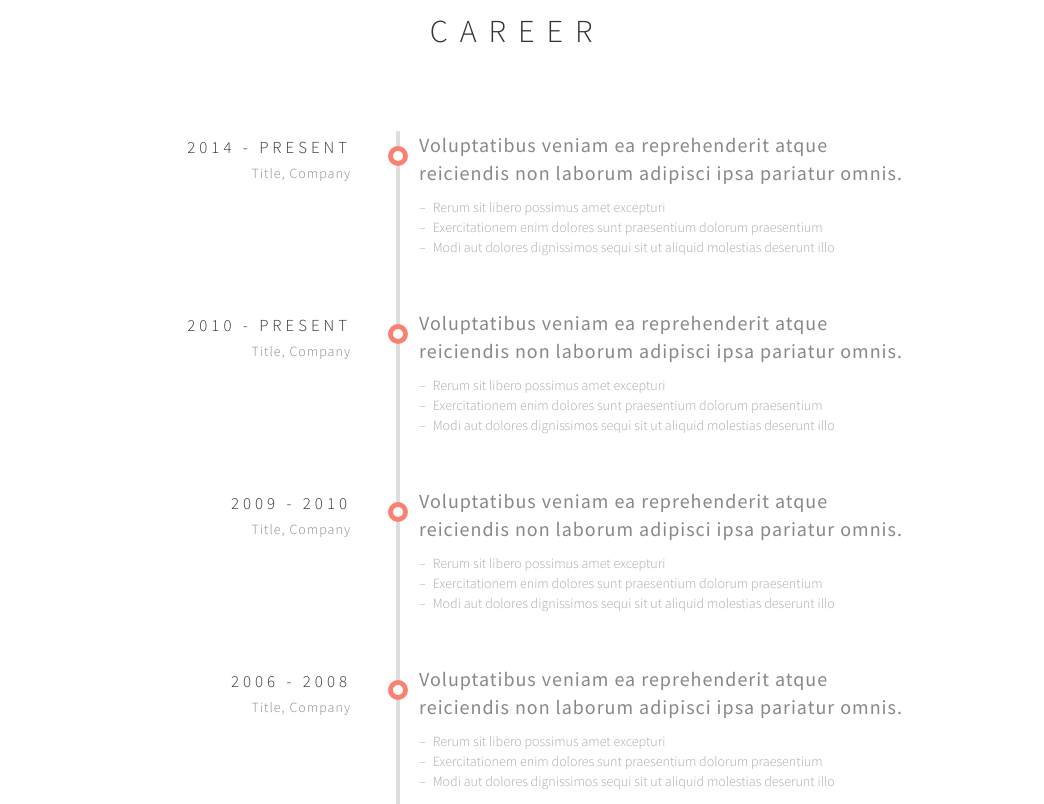
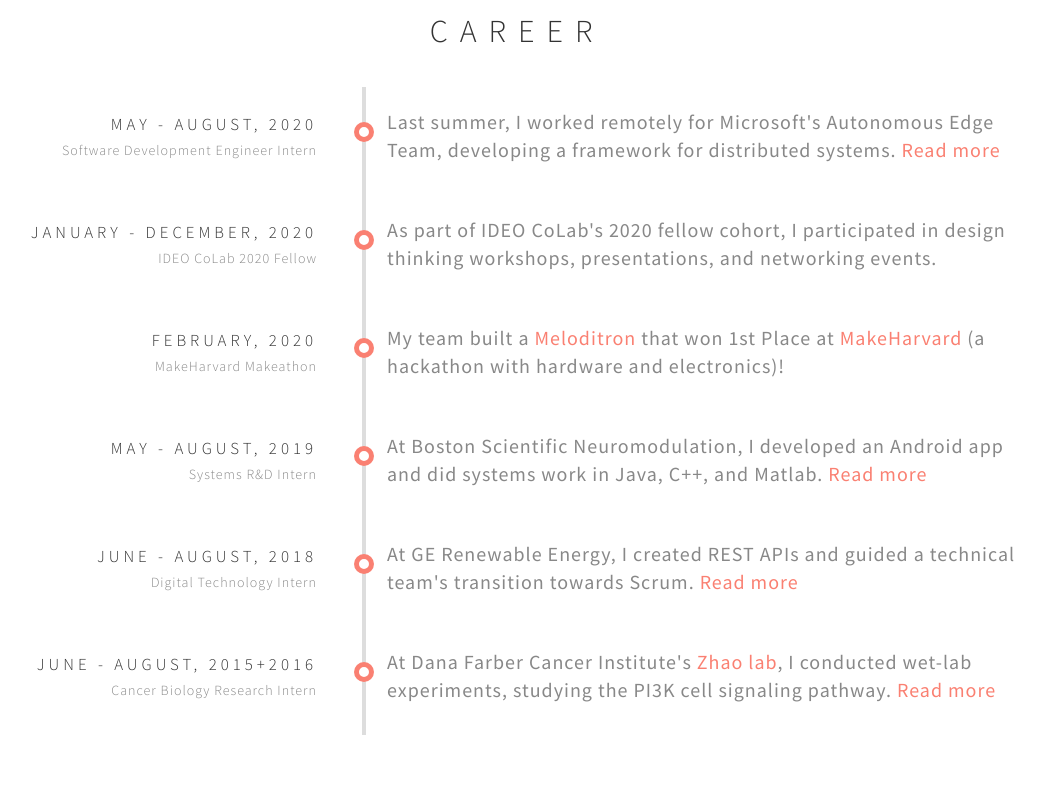
Before and after one commit to epan547/epan547.github.io, a plain HTML site: page index.html in a window 1280 px wide. Shown: the part 1380-2184 px from the top of the page, without its empty margins (123-1167 px from the left). Drawn offline with Linux system fonts and the light colour scheme.

Commit message:
Fleshed out career timeline, adwrote js for -read more- functionality

```diff
--- a/css/style.css
+++ b/css/style.css
@@ -480,21 +480,20 @@
 
 .timeline-box {
   display: flex;
-  align-items: center;
+  /*align-items: center;*/
   justify-content: center;
-  min-height: 100vh;
+  /*min-height: 100vh;*/
   width: 100vw;
-  margin: 0;
-  padding: 1em;
+  margin: 0em;
+  padding: 0em;
   box-sizing: border-box;
 }
 .timeline-box * {
   box-sizing: border-box;
 }
-
 .timeline {
   width: 100%;
-  max-width: 800px;
+  max-width: 1000px;
   position: relative;
 }
 .timeline:before {
@@ -519,7 +518,7 @@
 }
 .entry .title {
   margin-bottom: .5em;
-  margin-top: .5em;
+  margin-top: 2em;
   float: left;
   width: 33%;
   padding-right: 30px;
@@ -543,11 +542,12 @@
   font-size: 120%;
 }
 .entry .title p {
-  margin: 0;
+  margin: .5em 0 0 0;
   font-size: 100%;
+  line-height: 1.5em;
 }
 .entry .body {
-  margin: 0 0 3em;
+  margin: 1.5em 0 1.5em 0;
   float: right;
   width: 66%;
   padding-left: 30px;
@@ -564,12 +564,23 @@
   color: #aaa;
   padding-left: 0;
   list-style-type: none;
+  font-size: 16px;
 }
 .entry .body ul li:before {
   content: "–";
   margin-right: .5em;
 }
-
+.readMore:hover {
+  color: #000;
+}
+.extraContent{
+  display: none;
+  font-weight: 300;
+  font-size: 18px !important;
+}
+.show {
+  display: inline !important;
+}
 
 /*---------------------------------------
     Galllery section
@@ -657,11 +668,12 @@
 }
 
 .smalltext {
-  font-size: 14px;
+  font-size: 1em;
 }
 
-.boldtext {
-  font-weight: 400;
+.footerbold {
+  /*font-weight: 400;*/
+  font-size: 1.5em;
 }
 
 /*---------------------------------------
--- a/index.html
+++ b/index.html
@@ -72,7 +72,7 @@
 
 				<div class="col-md-offset-1 col-md-10 col-sm-12 wow fadeInUp" data-wow-delay="0.3s">
 					<h1 class="wow fadeInUp" data-wow-delay="0.6s">Emma Pan</h1>
-					<p class="wow fadeInUp" data-wow-delay="0.9s">Engineer, designer, and artist passionate about infusing care and  inclusivity into today's systems.</p><br>
+					<p class="wow fadeInUp" data-wow-delay="0.9s">Engineer, designer, and artist passionate about infusing care and  inclusivity into today's socio-technical systems.</p><br>
 					<div id="homebutton">
 						<a href="#about" class="btn btn-success btn-lg wow fadeInUp" data-wow-delay="1.5s"><span>Learn more</span></a>
 					</div>
@@ -108,60 +108,62 @@
 		</div>
 		<div class="timeline-box wow fadeInUp" data-wow-delay="0.5s">
 			<div class="timeline">
-			  <div class="entry">
+			  <div id="first" class="entry wow fadeInUp" data-wow-delay="0.5s">
 			    <div class="title">
-			      <h3>2014 - Present</h3>
-			      <p>Title, Company</p>
+			      <h3>May - August, 2020</h3>
+			      <p>Software Development Engineer Intern</p>
 			    </div>
 			    <div class="body">
-			      <p>Voluptatibus veniam ea reprehenderit atque reiciendis non laborum adipisci ipsa pariatur omnis.</p>
-			      <ul>
-			        <li>Rerum sit libero possimus amet excepturi</li>
-			        <li>Exercitationem enim dolores sunt praesentium dolorum praesentium</li>
-			        <li>Modi aut dolores dignissimos sequi sit ut aliquid molestias deserunt illo</li>
-			      </ul>
+					<p>Last summer, I worked remotely for Microsoft's Autonomous Edge Team, developing a framework for distributed systems. <a class="readMore" data-target="microsoft" onclick="showMoreText()">Read more</a></p>
+					<p class="extraContent" id="microsoft">I primarily worked on developing a command-line interface and React Web UI for visualizing distributed system data and interacting with product APIs. After finishing my main project, I experimented with solutions for dynamically serializing and deserializing Protobuf messages at runtime in Python and Javascript. Throughout the internship, I collaborated across different time zones, and organized shared resources and events among interns and new hires to promote sense of community.</p>
 			    </div>
 			  </div>
-			  <div class="entry">
+			  <div class="entry wow fadeInUp" data-wow-delay="0.5s">
 			    <div class="title">
-			      <h3>2010 - Present</h3>
-			      <p>Title, Company</p>
+			      <h3>January - December, 2020</h3>
+			      <p>IDEO CoLab 2020 Fellow</p>
 			    </div>
 			    <div class="body">
-			      <p>Voluptatibus veniam ea reprehenderit atque reiciendis non laborum adipisci ipsa pariatur omnis.</p>
-			      <ul>
-			        <li>Rerum sit libero possimus amet excepturi</li>
-			        <li>Exercitationem enim dolores sunt praesentium dolorum praesentium</li>
-			        <li>Modi aut dolores dignissimos sequi sit ut aliquid molestias deserunt illo</li>
-			      </ul>
+					<p>As part of IDEO CoLab's 2020 fellow cohort, I participated in design thinking workshops, presentations, and networking events.</p>
 			    </div>
 			  </div>
-			  <div class="entry">
+			  <div class="entry wow fadeInUp" data-wow-delay="0.5s">
 			    <div class="title">
-			      <h3>2009 - 2010</h3>
-			      <p>Title, Company</p>
+			      <h3>February, 2020</h3>
+			      <p>MakeHarvard Makeathon</p>
 			    </div>
 			    <div class="body">
-			      <p>Voluptatibus veniam ea reprehenderit atque reiciendis non laborum adipisci ipsa pariatur omnis.</p>
-			      <ul>
-			        <li>Rerum sit libero possimus amet excepturi</li>
-			        <li>Exercitationem enim dolores sunt praesentium dolorum praesentium</li>
-			        <li>Modi aut dolores dignissimos sequi sit ut aliquid molestias deserunt illo</li>
-			      </ul>
+					<p>My team built a <a href="https://devpost.com/software/the-melodicon">Meloditron</a> that won 1st Place at <a href="https://www.makeharvard.io">MakeHarvard</a> (a hackathon with hardware and electronics)!</p>
 			    </div>
 			  </div>
-			  <div class="entry">
+			  <div class="entry wow fadeInUp" data-wow-delay="0.5s">
 			    <div class="title">
-			      <h3>2006 - 2008</h3>
-			      <p>Title, Company</p>
+			      <h3>May - August, 2019</h3>
+			      <p>Systems R&D Intern</p>
 			    </div>
 			    <div class="body">
-			      <p>Voluptatibus veniam ea reprehenderit atque reiciendis non laborum adipisci ipsa pariatur omnis.</p>
-			      <ul>
-			        <li>Rerum sit libero possimus amet excepturi</li>
-			        <li>Exercitationem enim dolores sunt praesentium dolorum praesentium</li>
-			        <li>Modi aut dolores dignissimos sequi sit ut aliquid molestias deserunt illo</li>
-			      </ul>
+					<p>At Boston Scientific Neuromodulation, I developed an Android app and did systems work in Java, C++, and Matlab. <a class="readMore" data-target="bosci" onclick="showMoreText()">Read more</a></p>
+					<p class="extraContent" id="bosci">As a systems R&D engineer, I worked closely with the algorithm code that computes electric potential fields for Boston Scientific's Spinal Cord Stimulator devices. Throughout the summer, I collaborated with another intern to develop an Android app proof of concept that mimicked the functionality of a medical device, then presented this project to various department directors and project stakeholders. During this internship, I also came up with a patent idea with my mentor, added production code to a library, and created a process for porting code from Matlab to Java, using C++ and JNI.</p>
+			    </div>
+			  </div>
+			  <div class="entry wow fadeInUp" data-wow-delay="0.5s">
+			    <div class="title">
+			      <h3>June - August, 2018</h3>
+			      <p>Digital Technology Intern</p>
+			    </div>
+			    <div class="body">
+					<p>At GE Renewable Energy, I created REST APIs and guided a technical team's transition towards Scrum. <a class="readMore" data-target="ge" onclick="showMoreText()">Read more</a></p>
+					<p class="extraContent" id="ge">During this internship, I taught myself Java, in order to create a REST APIs to automate a previously manual data transfer process. These APIs ended up saving 3 working hrs/day, 800 hrs /year. I also led a technical team’s transition to working in Scrum, acting as scrum-master, and using agile tools like Rally and Aha! to track progress. Lastly, I designed a front-end proof of concept for a meta data mapping web app using GE’s Predix/Polymer components for the UI.</p>
+			    </div>
+			  </div>
+			  <div class="entry wow fadeInUp" data-wow-delay="0.5s">
+			    <div class="title">
+			      <h3>June - August, 2015+2016</h3>
+			      <p>Cancer Biology Research Intern</p>
+			    </div>
+			    <div class="body">
+					<p>At Dana Farber Cancer Institute's <a href="https://zhaolab.dana-farber.org/">Zhao lab</a>, I conducted wet-lab experiments, studying the PI3K cell signaling pathway. <a class="readMore" data-target="danafarber" onclick="showMoreText()">Read more</a></p>
+					<p class="extraContent" id="danafarber">I spent two summers (2015 and 2016) at Dana Farber, researching the effects of the PI3K cell signaling pathway on cancer biology. I helped my mentors with literature review, developed hypotheses, and learned how to conduct my own wet-lab experiments involving western blots, cell imaging, qPCR, and RNA sequencing.</p>
 			    </div>
 			  </div>
 
@@ -308,8 +310,8 @@
 						<li><a href="mailto:epan549@gmail.com" class="fa fa-envelope wow fadeInDown" data-wow-delay="0.8s"></a></li>
 					</ul>
 
-					<p class="boldtext wow fadeInDown" data-wow-delay="1s">Made with ♡️ by <a href="https://github.com/epan547/epan547.github.io">Emma Pan</a></p>
-					<p class="smalltext wow fadeInDown" data-wow-delay="1s">Gallery Design: <a href="https://templatemo.com" title="free css templates" target="_blank">Templatemo</a> | Animations: <a href="https://animate.style">Animate.css</a> | Timeline Design: <a href="https://freefrontend.com/css-timelines/">Kelsey Santangelo</a></p>
+					<p class="footerbold wow fadeInDown" data-wow-delay="1s">Made with ♡️ by Emma Pan | Gallery Design: <a href="https://templatemo.com" title="free css templates" target="_blank">Templatemo</a> | Animations: <a href="https://animate.style">Animate.css</a> | Timeline Design: <a href="https://freefrontend.com/css-timelines/">Kelsey Santangelo</a></a></p>
+					<p class="smalltext wow fadeInDown" data-wow-delay="1s"></p>
 
 				</div>
 
--- a/js/custom.js
+++ b/js/custom.js
@@ -1,3 +1,19 @@
+// Show more text when clicking on "Read more" in Career section
+
+const buttons = document.getElementsByClassName('readMore');
+
+const onButtonClick = (event) => {
+  const button = event.target;
+  const dataTarget = button.getAttribute('data-target');
+  const extraContent = document.getElementById(dataTarget);
+  button.innerHTML = button.innerHTML === 'Read less' ? 'Read more' : 'Read less';
+  extraContent.classList.toggle('show');
+}
+
+const attachingEvent = e => e.addEventListener('click', onButtonClick);
+
+Array.prototype.forEach.call(buttons, attachingEvent);
+
 
  /* jQuery Pre loader
   -----------------------------------------------*/
```
